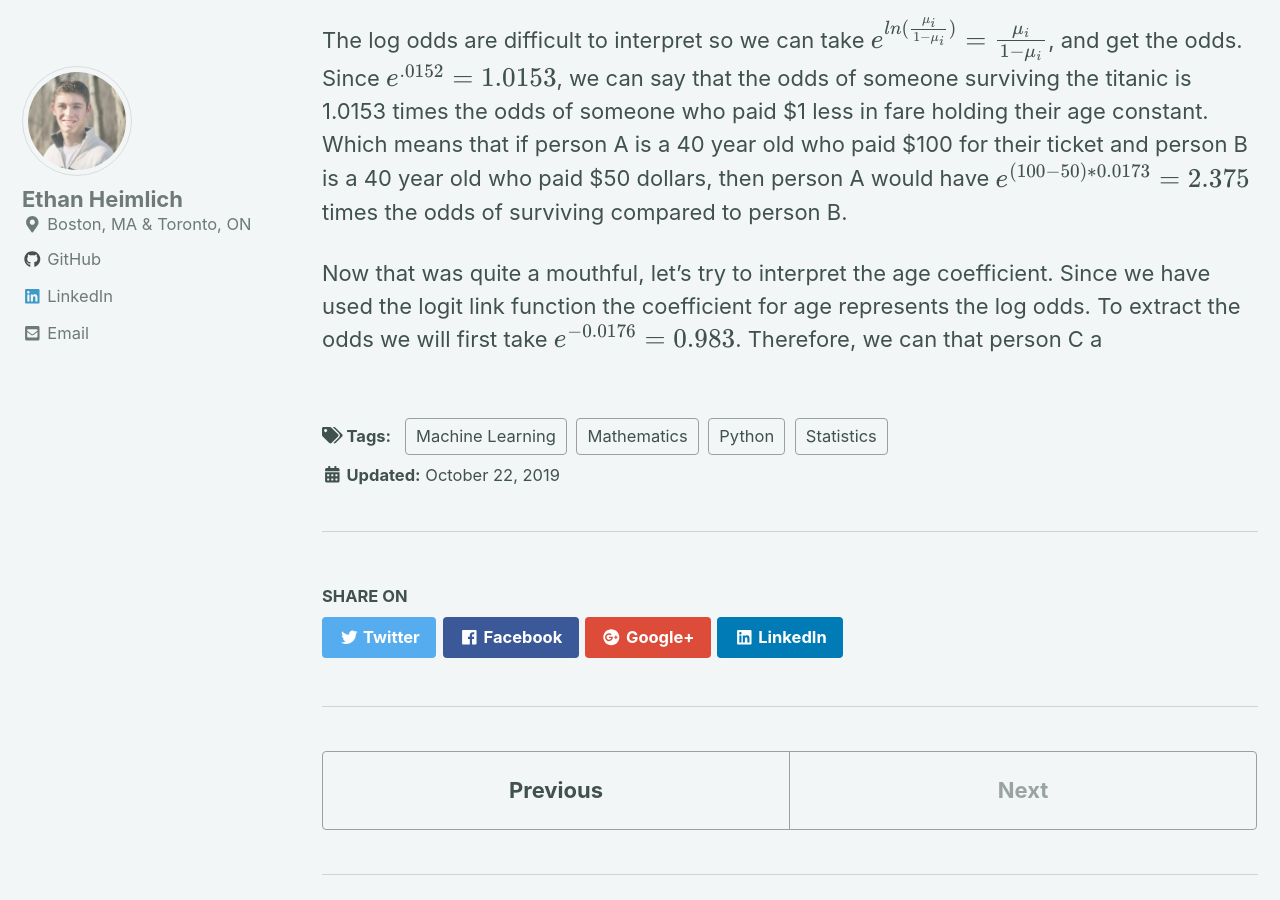
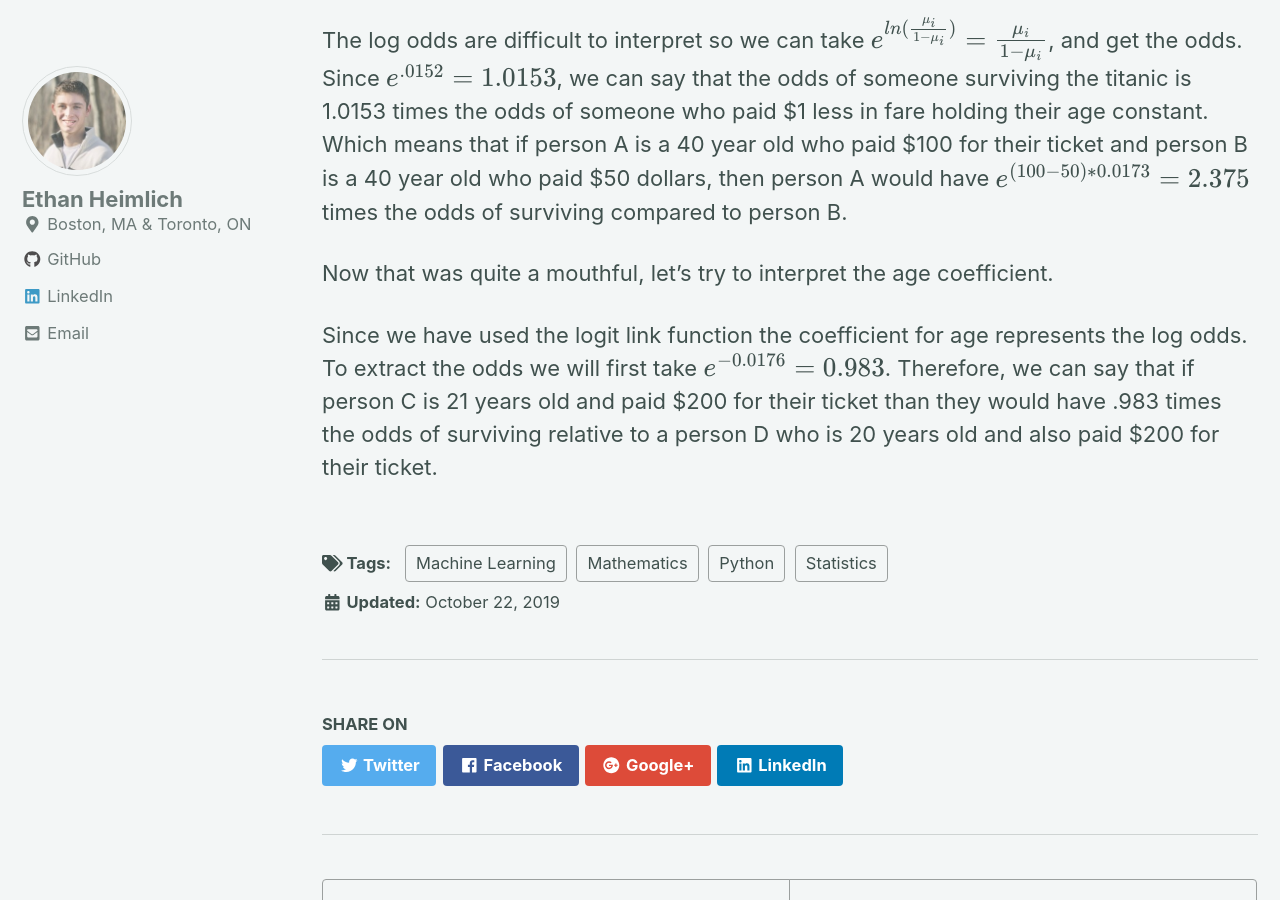
Before and after one commit to eheimlich/eheimlich.github.io, a Jekyll site: the page built from _posts/2019-10-22-generalized_linear_models.md, in a window 1280 px wide and 900 px high, scrolled down 8207 px. Built offline with Jekyll 4.4.1, drawn with Linux system fonts in a browser that asks for light colours; cached includes are drawn as plain includes; nearby versions of some CDN libraries; formulas are drawn with MathJax 3.

```diff
--- a/_posts/2019-10-22-generalized_linear_models.md
+++ b/_posts/2019-10-22-generalized_linear_models.md
@@ -239,4 +239,6 @@ What are the log odds? The log odds is the left hand side of the equation above:
 
 The log odds are difficult to interpret so we can take $$e ^ {ln(\frac{\mu_i}{1- \mu_i})} = \frac{\mu_i}{1- \mu_i}$$, and get the odds. Since $$e^{.0152} = 1.0153$$, we can say that the odds of someone surviving the titanic is 1.0153 times the odds of someone who paid $1 less in fare holding their age constant. Which means that if person A is a 40 year old who paid $100 for their ticket and person B is a 40 year old who paid $50 dollars, then person A would have $$ e^{(100-50) * 0.0173} = 2.375 $$ times the odds of surviving compared to person B.
 
-Now that was quite a mouthful, let's try to interpret the age coefficient. Since we have used the logit link function the coefficient for age represents the log odds. To extract the odds we will first take $$e^{-0.0176} = 0.983$$. Therefore, we can that person C a
+Now that was quite a mouthful, let's try to interpret the age coefficient.
+
+Since we have used the logit link function the coefficient for age represents the log odds. To extract the odds we will first take $$e^{-0.0176} = 0.983$$. Therefore, we can say that if person C is 21 years old and paid $200 for their ticket than they would have .983 times the odds of surviving relative to a person D who is 20 years old and also paid $200 for their ticket.
```
